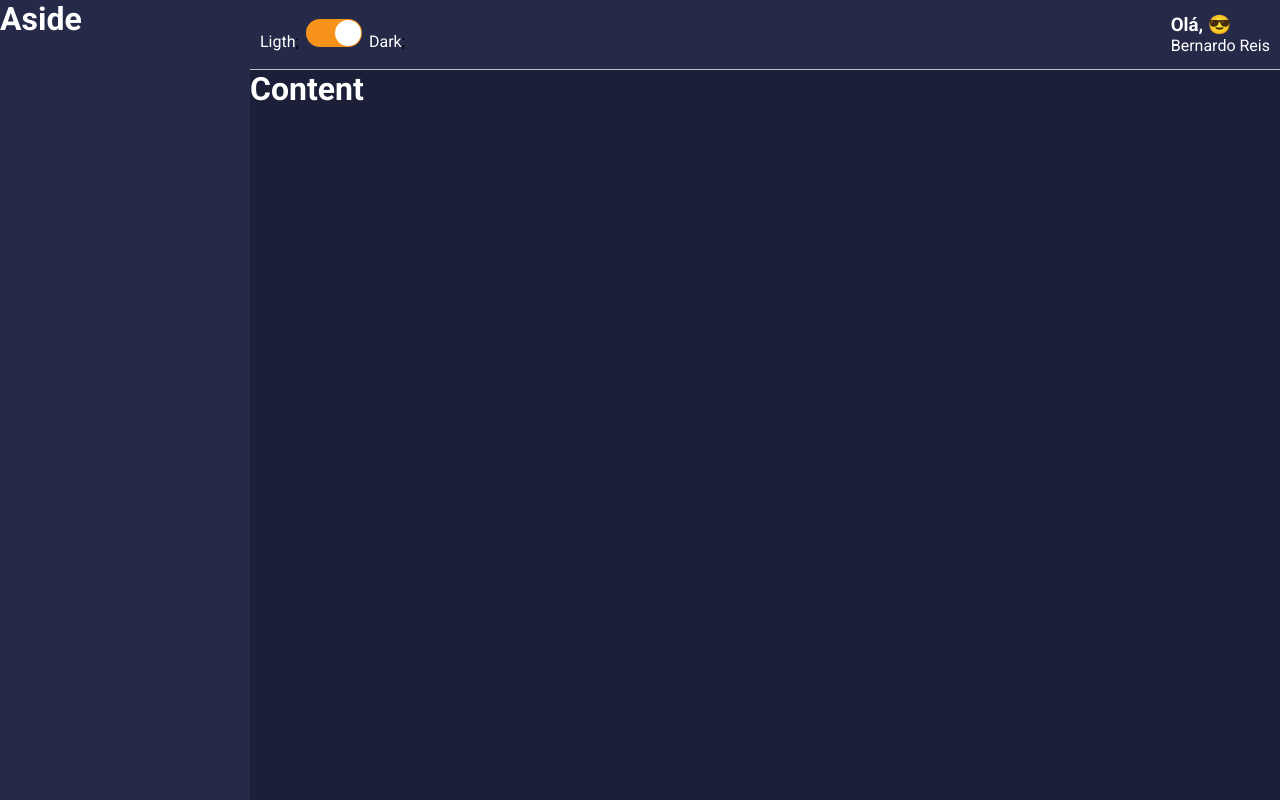
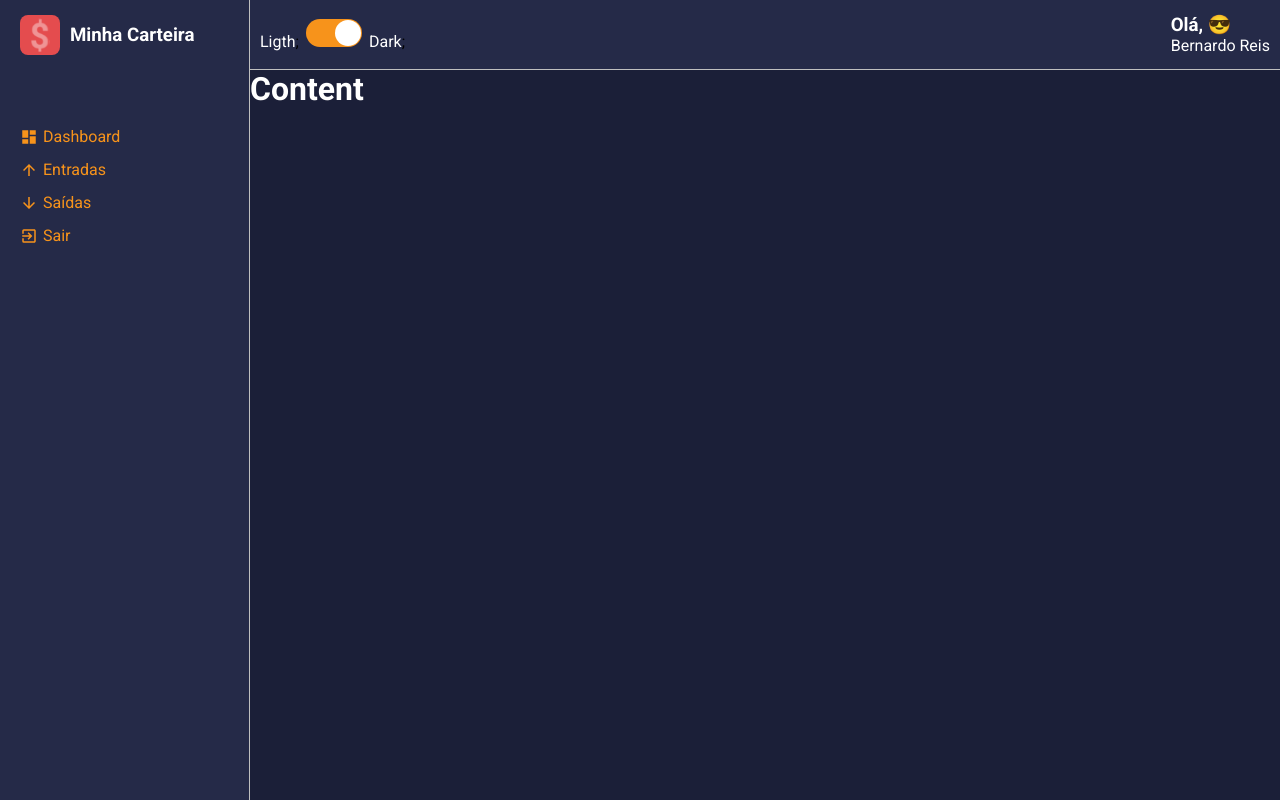
Before and after one commit to devBernardo-Mendes/react-dashboard, a React (Create React App) app: page / in a window 1280 px wide. Built offline with nearby package versions, Linux system fonts and the light colour scheme.

Commit message:
feat: :sparkles: Create layout the Aside

```diff
--- a/src/components/Aside/index.tsx
+++ b/src/components/Aside/index.tsx
@@ -1,12 +1,49 @@
 import React from "react";
+import {
+  MdDashboard,
+  MdArrowDownward,
+  MdArrowUpward,
+  MdExitToApp,
+} from "react-icons/md";
+
+// utils
+import logoimg from "../../assets/logo.svg";
 
 // style
-import { Container } from "./styles";
+import {
+  Container,
+  Header,
+  LogoImg,
+  Title,
+  MenuContainer,
+  MenuItemLink,
+} from "./styles";
 
 const Aside: React.FC = () => {
   return (
     <Container>
-      <h1>Aside</h1>
+      <Header>
+        <LogoImg src={logoimg} alt="Logo my wallet" />
+        <Title>Minha Carteira</Title>
+      </Header>
+      <MenuContainer>
+        <MenuItemLink href="#">
+          <MdDashboard />
+          Dashboard
+        </MenuItemLink>
+        <MenuItemLink href="#">
+          <MdArrowUpward />
+          Entradas
+        </MenuItemLink>
+        <MenuItemLink href="#">
+          <MdArrowDownward />
+          Saídas
+        </MenuItemLink>
+        <MenuItemLink href="#">
+          <MdExitToApp />
+          Sair
+        </MenuItemLink>
+      </MenuContainer>
     </Container>
   );
 };
--- a/src/components/Aside/styles.ts
+++ b/src/components/Aside/styles.ts
@@ -3,6 +3,49 @@
 export const Container = styled.div`
   grid-area: AS;
 
-  color: ${(props) => props.theme.colors.white};
   background-color: ${(props) => props.theme.colors.secondary};
+  padding-left: 20px;
+  border-right: 1px solid ${props => props.theme.colors.gray};
 `;
+
+
+export const Header = styled.header`
+  display: flex;
+  align-items: center;
+  height: 70px;
+  `;
+export const LogoImg = styled.img`
+  height: 40px;
+  width: 40px;
+  `;
+export const Title = styled.h3`
+  color: ${props => props.theme.colors.white};
+  margin-left: 10px;
+
+  `;
+export const MenuContainer = styled.nav`
+  display: flex;
+  flex-direction: column;
+
+  margin-top: 50px;
+  `;
+export const MenuItemLink = styled.a`
+  color: ${props => props.theme.colors.info};
+  text-decoration: none;
+
+  margin: 7px 0;
+
+  display: flex;
+  align-items: center;
+
+  transition: opacity 1s;
+
+  &:hover {
+    opacity: .7;
+  }
+
+ >svg {
+   font-size: 18px;
+   margin-right: 5px;
+ }
+  `;
```
